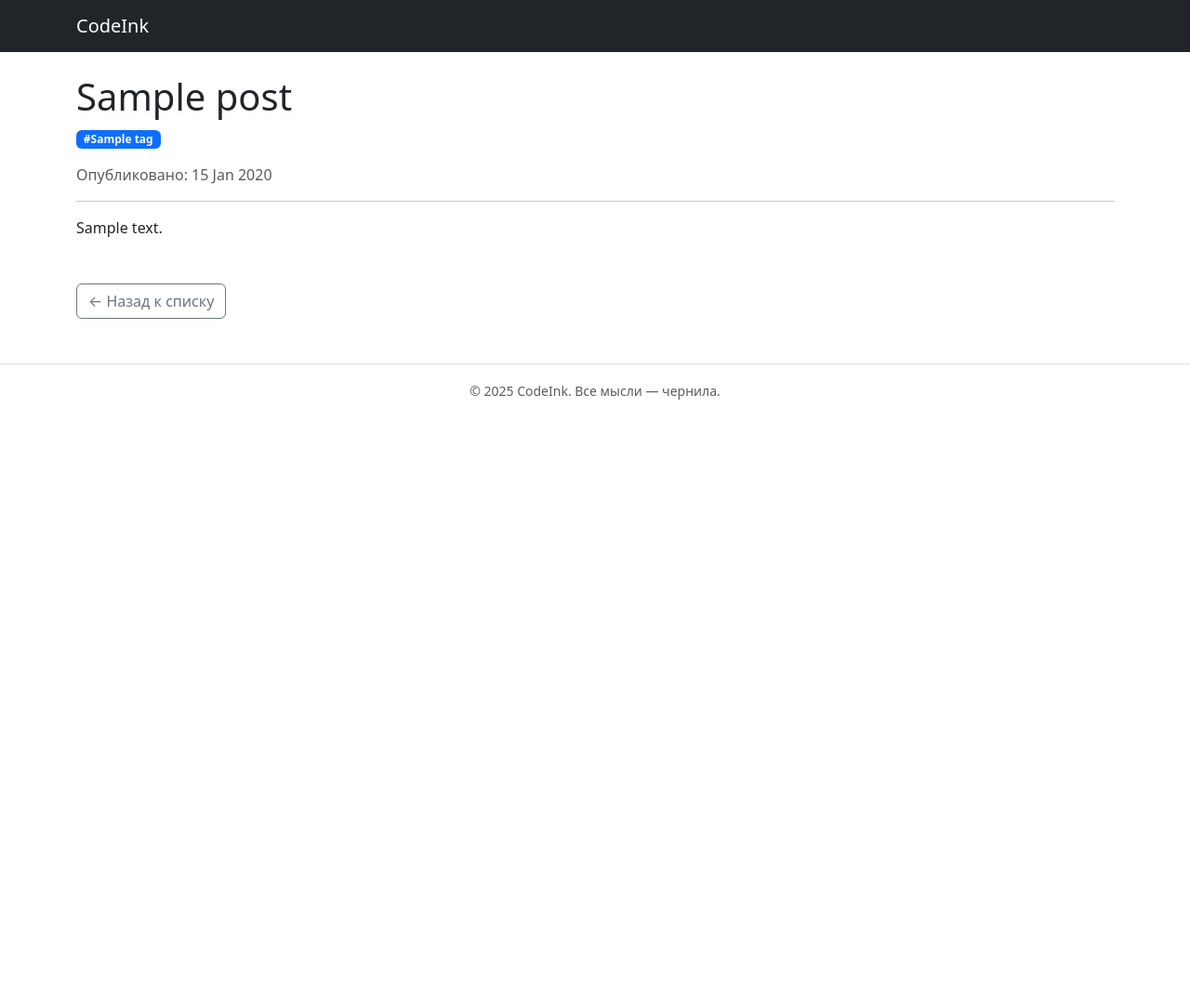
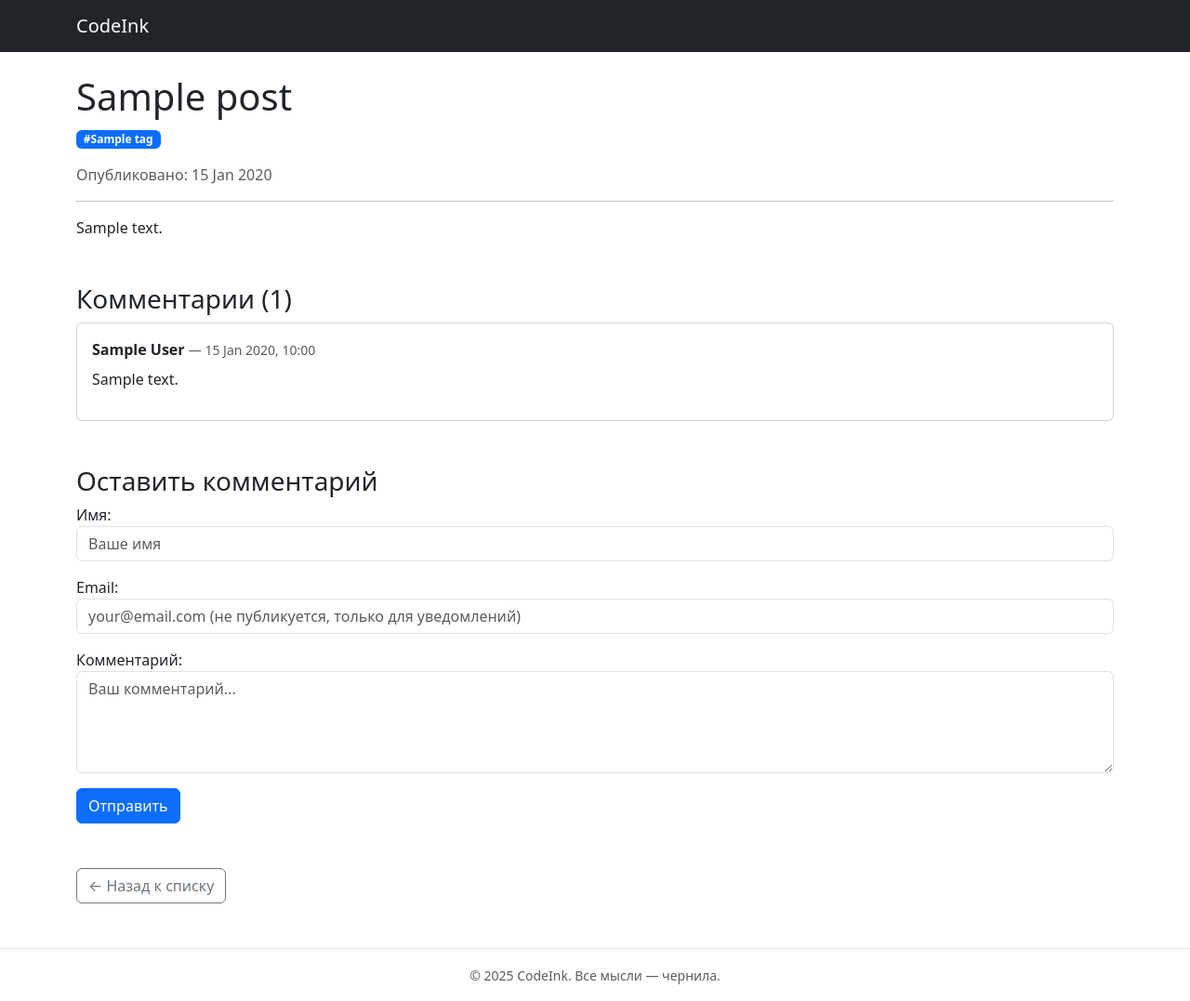
Before and after one commit to TyrikovaEugenya/codeink, a Django app: a page that uses blog/templates/blog/post_detail.html in a window 1280 px wide. Shown: the whole page at 93% size. Before the commit the page ends 430 px from the top, so only its background shows below. Run offline with Django 5.2, Linux system fonts and the light colour scheme; tables that the repository leaves empty hold one stand-in row (values such as "Sample post"); some libraries are stand-ins or nearby versions.

Commit message:
feat(comments): add captcha, rate limiting, email and approval notifications

```diff
--- /dev/null
+++ b/blog/forms.py
@@ -0,0 +1,30 @@
+from django import forms
+from .models import Comment
+from captcha.fields import CaptchaField
+
+class CommentForm(forms.ModelForm):
+    captcha = CaptchaField(label="Проверка:")
+
+    class Meta:
+        model = Comment
+        fields = ['author','email', 'text']
+        widgets = {
+            'author': forms.TextInput(attrs={
+                'class': 'form-control',
+                'placeholder': 'Ваше имя'
+            }),
+            'email': forms.EmailInput(attrs={
+                'class': 'form-control',
+                'placeholder': 'your@email.com (не публикуется, только для уведомлений)'
+            }),
+            'text': forms.Textarea(attrs={
+                'class': 'form-control',
+                'rows': 4,
+                'placeholder': 'Ваш комментарий...'
+            }),
+        }
+        labels = {
+            'author': 'Имя',
+            'email': 'Email',
+            'text': 'Комментарий',
+        }
--- a/blog/models.py
+++ b/blog/models.py
@@ -1,6 +1,8 @@
 from django.db import models
 from django.urls import reverse
 from django.utils.text import slugify
+from django.core.mail import send_mail
+from django.conf import settings
 
 class Post(models.Model):
     title = models.CharField("Заголовок", max_length=200)
@@ -44,3 +46,55 @@ class Tag(models.Model):
 
     def __str__(self):
         return self.name
+
+
+class Comment(models.Model):
+    post = models.ForeignKey(
+        Post,
+        on_delete=models.CASCADE,
+        related_name='comments',
+        verbose_name="Статья"
+    )
+    author = models.CharField("Имя", max_length=100)
+    email = models.EmailField("Email", max_length=254)
+    text = models.TextField("Комментарий")
+    created_at = models.DateTimeField("Создан", auto_now_add=True)
+    is_approved = models.BooleanField("Одобрен", default=False)
+
+    class Meta:
+        verbose_name = "Комментарий"
+        verbose_name_plural = "Комментарии"
+        ordering = ['-created_at']
+
+    def save(self, *args, **kwargs):
+        if self.pk:
+            old_comment = Comment.objects.get(pk=self.pk)
+            just_approved = not old_comment.is_approved and self.is_approved
+        else:
+            just_approved = False
+
+        super().save(*args, **kwargs)
+
+        if just_approved:
+            try:
+                send_mail(
+                    subject=f'Ваш комментарий опубликован — {self.post.title}',
+                    message=f'''
+Здравствуйте, {self.author}!
+
+Ваш комментарий к статье "{self.post.title}" был одобрен и опубликован.
+
+Спасибо за участие в обсуждении!
+
+С уважением,
+Команда CodeInk
+                    ''',
+                    from_email=settings.DEFAULT_FROM_EMAIL,
+                    recipient_list=[self.email],
+                    fail_silently=False,
+                )
+            except Exception as e:
+                print(f"Ошибка отправки email: {e}")
+
+    def __str__(self):
+        return f'Комментарий от {self.author} к {self.post.title}'
--- a/blog/templates/blog/post_detail.html
+++ b/blog/templates/blog/post_detail.html
@@ -26,5 +26,38 @@
     </div>
 </article>
 
+<!-- Комментарии -->
+<section class="my-5">
+    <h3>Комментарии ({{ comments.count }})</h3>
+
+    {% for comment in comments %}
+    <div class="card mb-3">
+        <div class="card-body">
+            <strong>{{ comment.author }}</strong>
+            <span class="text-muted small"> — {{ comment.created_at|date:"d M Y, H:i" }}</span>
+            <p class="mt-2">{{ comment.text }}</p>
+        </div>
+    </div>
+    {% empty %}
+    <p class="text-muted">Пока нет комментариев. Будьте первым!</p>
+    {% endfor %}
+</section>
+
+<!-- Форма добавления комментария -->
+<section class="my-5">
+    <h3>Оставить комментарий</h3>
+    {% if rate_limited %}
+        <div class="alert alert-warning">
+        Вы можете оставлять комментарии не чаще одного раза в 5 минут.
+        </div>
+    {% else %}
+        <form method="post">
+            {% csrf_token %}
+            {{ form.as_p }}
+            <button type="submit" class="btn btn-primary">Отправить</button>
+        </form>
+    {% endif%}
+</section>
+
 <a href="{% url 'blog:post_list' %}" class="btn btn-outline-secondary">← Назад к списку</a>
 {% endblock %}
--- a/blog/views.py
+++ b/blog/views.py
@@ -1,6 +1,9 @@
+import time
 from django.shortcuts import render, get_object_or_404
+from django.core.cache import cache
 from .models import Post, Tag
-from django.http import HttpResponse
+from django.http import HttpResponse, HttpResponseForbidden
+from .forms import CommentForm
 
 def post_list(request, tag_slug=None):
     posts = Post.objects.filter(is_published=True).order_by('-created_at')
@@ -17,7 +20,33 @@ def post_list(request, tag_slug=None):
 
 def post_detail(request, slug):
     post = get_object_or_404(Post, slug=slug, is_published=True)
-    return render(request, 'blog/post_detail.html', {'post': post})
+    comments = post.comments.filter(is_approved=True)
+
+    client_ip = get_client_ip(request)
+    cache_key = f'comment_lock_{client_ip}_{post.id}'
+    if cache.get(cache_key):
+        form = None
+        rate_limited = True
+    else:
+        rate_limited = False
+        if request.method == 'POST':
+            form = CommentForm(request.POST)
+            if form.is_valid():
+                comment = form.save(commit=False)
+                comment.save()
+                cache.set(cache_key, True, 60 * 5)
+                form = CommentForm()
+        else:
+            form = CommentForm()
+
+
+
+    return render(request, 'blog/post_detail.html', {
+        'post': post,
+        'comments': comments,
+        'form': form,
+        'rate_limited': rate_limited,
+    })
 
 def robots_txt(request):
     lines = [
@@ -28,3 +57,12 @@ def robots_txt(request):
         "Host: codeink.onrender.com"  # ← нестандартно, но Yandex понимает
     ]
     return HttpResponse("\n".join(lines), content_type="text/plain")
+
+# Вспомогательная функция для получения IP
+def get_client_ip(request):
+    x_forwarded_for = request.META.get('HTTP_X_FORWARDED_FOR')
+    if x_forwarded_for:
+        ip = x_forwarded_for.split(',')[0]
+    else:
+        ip = request.META.get('REMOTE_ADDR')
+    return ip
--- a/config/urls.py
+++ b/config/urls.py
@@ -10,5 +10,6 @@ sitemaps = {
 urlpatterns = [
     path('admin/', admin.site.urls),
     path('', include('blog.urls')),  # Подключение маршрутов из blog/urls.py
+    path('captcha/', include('captcha.urls')),
     path('sitemap.xml', sitemap, {'sitemaps': sitemaps}, name='django.contrib.sitemaps.views.sitemap'),
 ]
```
Also changed, not shown: blog/admin.py (+10 -1 lines), config/settings.py (+10 -0 lines), requirements.txt (+8 -2 lines), blog/migrations/0003_comment.py (added), blog/migrations/0004_comment_email.py (added).
